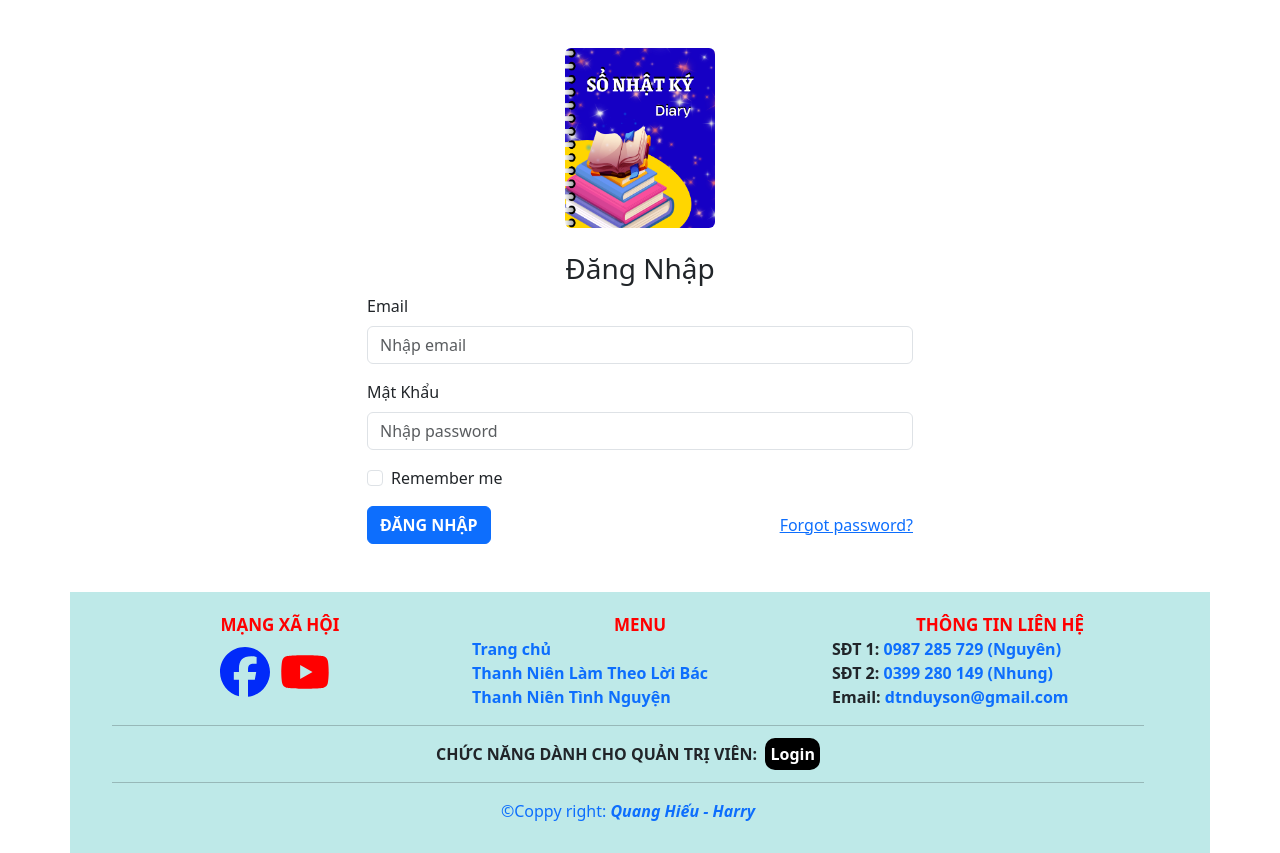
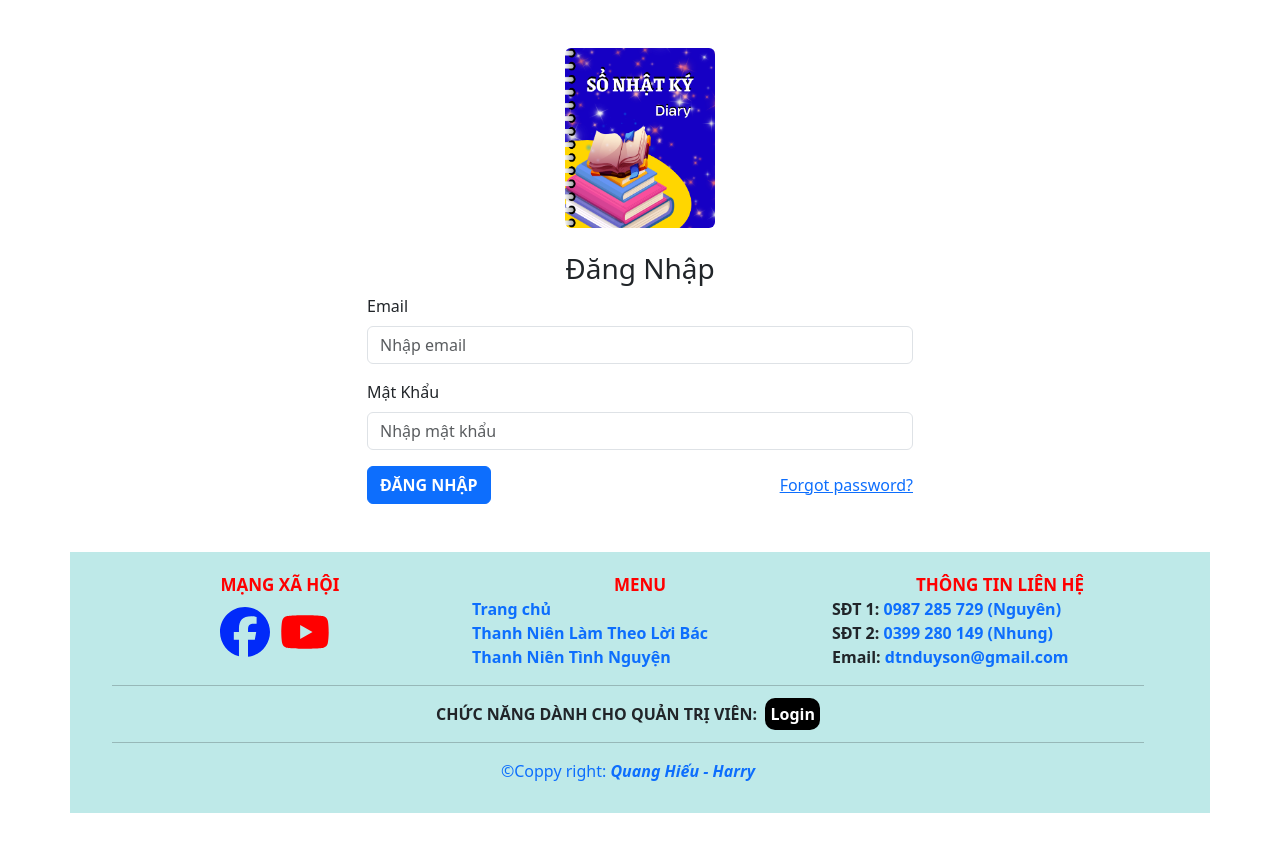
Before and after one commit to hieuquangnguyen/electronic-diary-duyson-version-dynamic, a Next.js app: page /Login in a window 1280 px wide. After the commit the page ends 813 px from the top, so only its background shows below. Built offline with nearby package versions, Linux system fonts and the light colour scheme.

Commit message:
update button login

```diff
--- a/package.json
+++ b/package.json
@@ -9,12 +9,14 @@
     "lint": "next lint"
   },
   "dependencies": {
+    "@auth0/nextjs-auth0": "^3.5.0",
     "bootstrap": "^5.3.3",
     "clipboard-copy": "^4.0.1",
     "next": "14.2.1",
     "react": "^18",
     "react-bootstrap": "^2.10.2",
     "react-dom": "^18",
+    "react-router-dom": "^6.23.1",
     "zustand": "^4.5.2"
   },
   "devDependencies": {
--- a/src/app/Login/page.tsx
+++ b/src/app/Login/page.tsx
@@ -1,5 +1,5 @@
 "use client";
-import { useState } from "react";
+import React, { useState, useContext } from "react";
 import { Container, Row, Col, Form, Button } from "react-bootstrap";
 import Image from "react-bootstrap/Image";
 import Link from "next/link";
@@ -8,12 +8,16 @@ import css from "@/components/template/template.module.css";
 const Page = () => {
   const [email, setEmail] = useState("");
   const [password, setPassword] = useState("");
+  const [error, setError] = useState("");
 
-  const handleSubmit = (e: React.FormEvent) => {
-    e.preventDefault();
-    // Handle login logic here
-    console.log("Email:", email);
-    console.log("Password:", password);
+  const handleSubmit = (event: React.SyntheticEvent) => {
+    event.preventDefault();
+
+    if (email === "quanghieu@gmail.com" && password === "123123") {
+      window.location.href = "/UiAdmin";
+    } else {
+      setError("Email hoặc mật khẩu không chính xác.");
+    }
   };
 
   return (
@@ -36,8 +40,9 @@ const Page = () => {
               <Form.Control
                 type="email"
                 placeholder="Nhập email"
+                id="email"
                 value={email}
-                onChange={(e) => setEmail(e.target.value)}
+                onChange={(event) => setEmail(event.target.value)}
                 required
               />
             </Form.Group>
@@ -45,19 +50,20 @@ const Page = () => {
               <Form.Label>Mật Khẩu</Form.Label>
               <Form.Control
                 type="password"
-                placeholder="Nhập password"
+                id="password"
+                placeholder="Nhập mật khẩu"
+                name="password"
                 value={password}
-                onChange={(e) => setPassword(e.target.value)}
+                onChange={(event) => setPassword(event.target.value)}
                 required
               />
             </Form.Group>
-            <Form.Group controlId="formBasicCheckbox" className="mb-3">
-              <Form.Check type="checkbox" label="Remember me" />
-            </Form.Group>
+
             <div className="d-flex justify-content-between">
               <Button variant="primary" type="submit">
                 <b>ĐĂNG NHẬP</b>
               </Button>
+              {error && <p className="error">{error}</p>}
               <a href="#" className="align-self-center">
                 Forgot password?
               </a>
--- a/src/app/layout.tsx
+++ b/src/app/layout.tsx
@@ -1,5 +1,6 @@
 import type { Metadata } from "next";
 import "bootstrap/dist/css/bootstrap.min.css";
+import { UserProvider } from "@auth0/nextjs-auth0/client";
 
 export const metadata: Metadata = {
   title: "Nhật Kí Điện Tử",
@@ -13,7 +14,9 @@ export default function RootLayout({
 }>) {
   return (
     <html lang="en">
+      <UserProvider>
       <body>{children}</body>
+      </UserProvider>
     </html>
   );
 }
```
Also changed, not shown: src/app/api/auth/[auth0]/route.ts (added, +7 -0 lines), src/components/buttons/login-button.jsx (added, +7 -0 lines), src/components/buttons/logout-button.tsx (added, +7 -0 lines), 1 other file (tests, documents, lock files or other folders).
